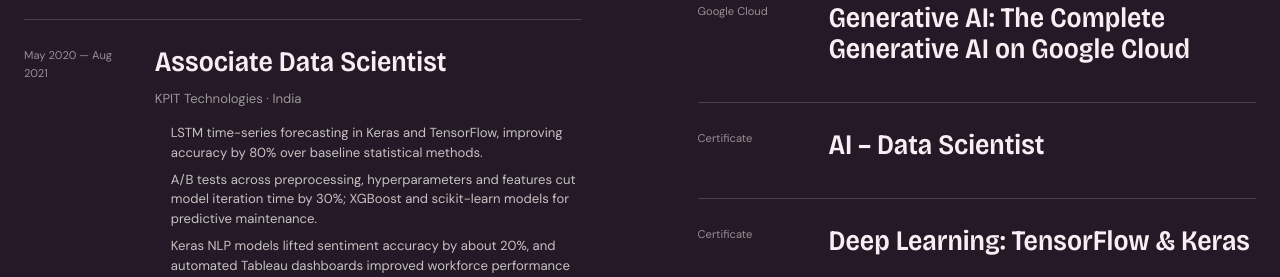
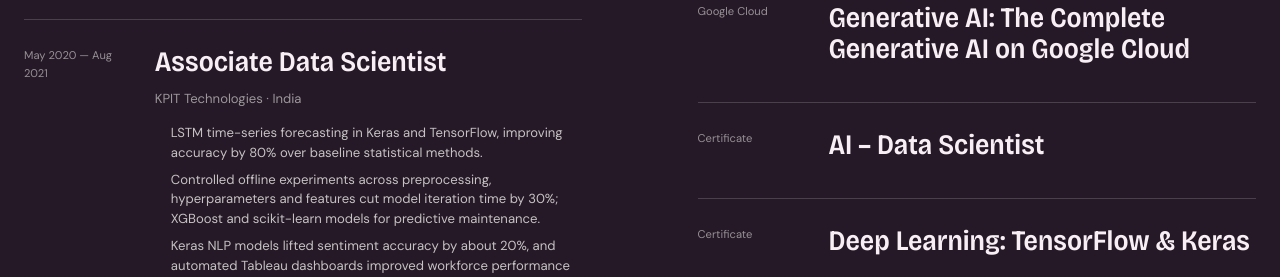
Before and after one commit to shreya-001/Shreya-Website, a plain HTML site: page index.html in a window 1280 px wide. Shown: the part 5578-5855 px from the top of the page. Drawn offline with nearby package versions, Linux system fonts and the light colour scheme; no server answers; a web font is replaced by a local one.

Commit message:
Describe KPIT experiments as controlled offline experiments
Co-Authored-By: Claude Opus 5.5 <noreply@anthropic.com>
Claude-Session: https://claude.ai/code/session_019DTUMyVaWNhVA3BFjZb9t2

```diff
--- a/index.html
+++ b/index.html
@@ -240,7 +240,7 @@
                             <div><h4>Associate Data Scientist</h4><p>KPIT Technologies · India</p>
                                 <ul class="timeline__wins">
                                     <li>LSTM time-series forecasting in Keras and TensorFlow, improving accuracy by 80% over baseline statistical methods.</li>
-                                    <li>A/B tests across preprocessing, hyperparameters and features cut model iteration time by 30%; XGBoost and scikit-learn models for predictive maintenance.</li>
+                                    <li>Controlled offline experiments across preprocessing, hyperparameters and features cut model iteration time by 30%; XGBoost and scikit-learn models for predictive maintenance.</li>
                                     <li>Keras NLP models lifted sentiment accuracy by about 20%, and automated Tableau dashboards improved workforce performance by 25%.</li>
                                 </ul>
                             </div>
```
